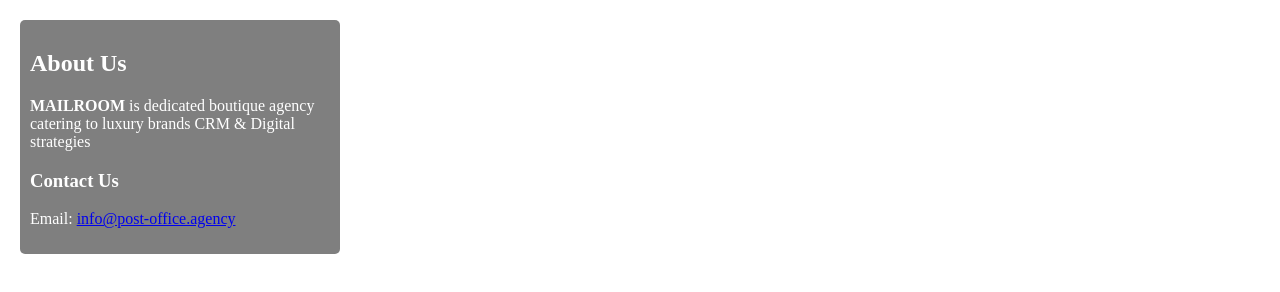
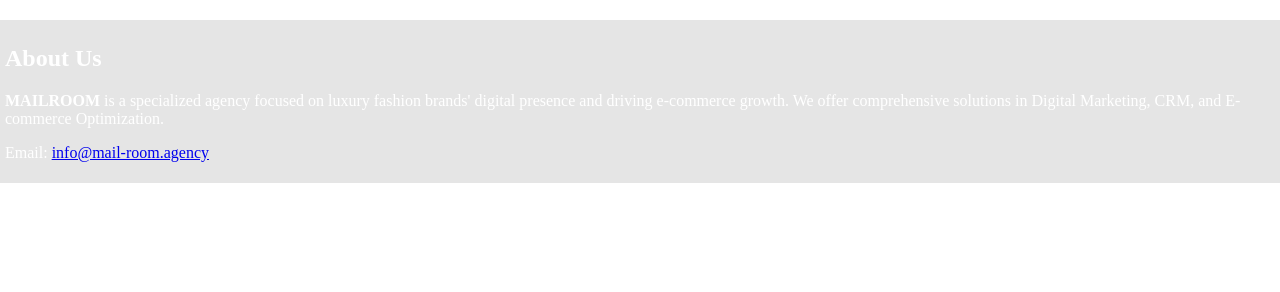
Before and after one commit to mail-office/main, a plain HTML site: page index.html in a window 1280 px wide. Drawn offline with Linux system fonts and the light colour scheme.

Commit message:
Update index.html

```diff
--- a/index.html
+++ b/index.html
@@ -14,12 +14,11 @@
         .info {
             position: absolute;
             top: 20px;
-            left: 20px;
             color: white;
-            background: rgba(0, 0, 0, 0.5);
-            padding: 10px;
-            border-radius: 5px;
-            width: 300px; /* Adjust as needed */
+            background: rgba(0, 0, 0, 0.1);
+            padding: 5px;
+            border-radius: 0px;
+            width: 100%; /* Adjust as needed */
         }
     </style>
 </head>
@@ -43,10 +42,9 @@
 
     <div class="info">
         <h2>About Us</h2>
-        <p><strong>MAILROOM</strong> is dedicated boutique agency catering to luxury brands CRM & Digital strategies</p>
+        <p><strong>MAILROOM</strong> is a specialized agency focused on luxury fashion brands' digital presence and driving e-commerce growth. We offer comprehensive solutions in Digital Marketing, CRM, and E-commerce Optimization.</p>
 
-        <h3>Contact Us</h3>
-        <p>Email: <a href="mailto:info@mail-office.agency">info@post-office.agency</a></p>
+        <p>Email: <a href="mailto:info@mail-office.agency">info@mail-room.agency</a></p>
     </div>
 
     <script>
```
